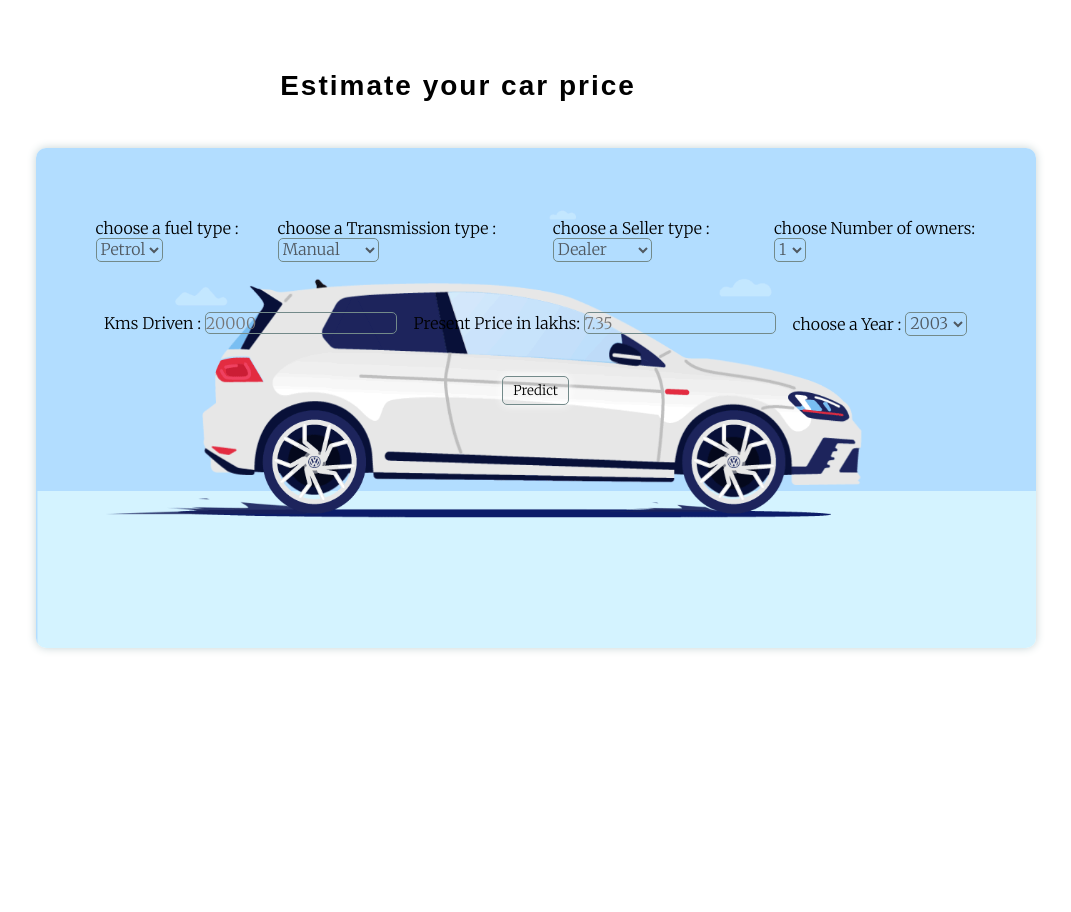
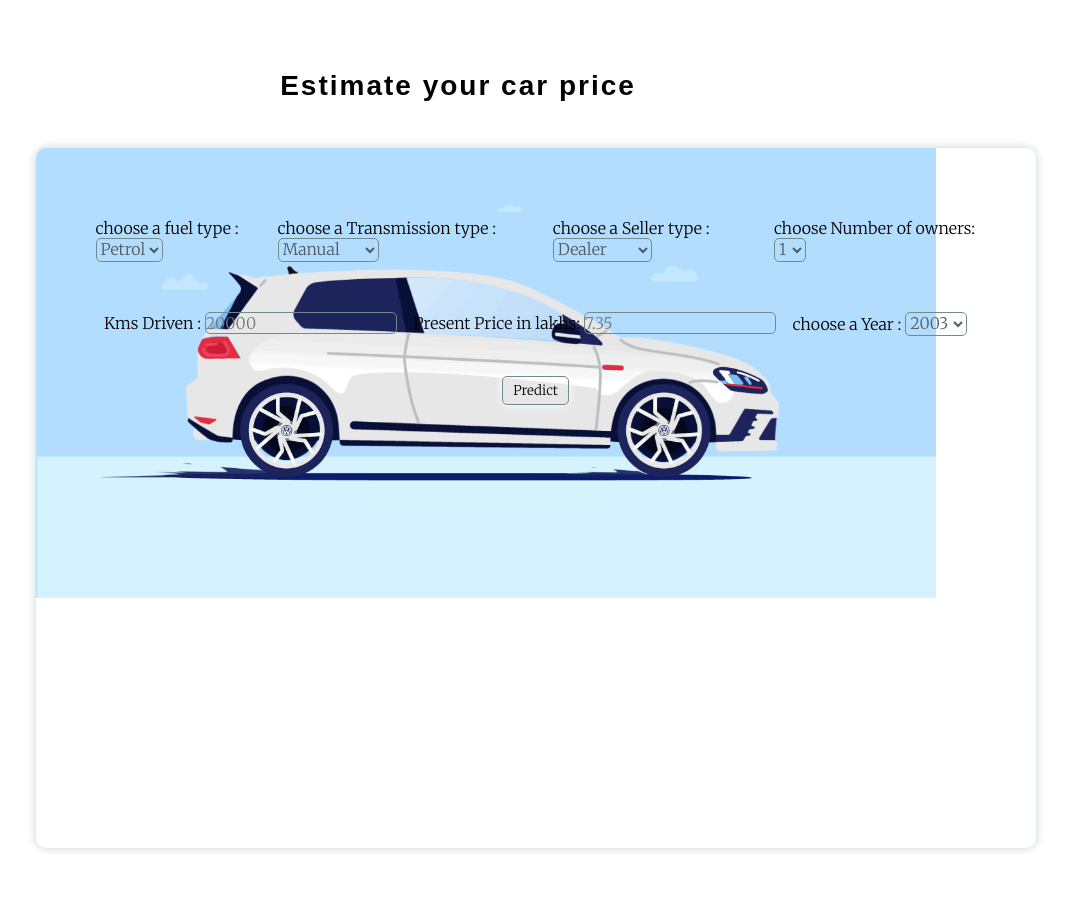
Before and after one commit to soumyadipghorai/car_price_prediction, a Flask app: page / in a window 1280 px wide. Shown: the whole page, without its empty margins (182-1253 px from the left). Before the commit the page ends 652 px from the top, so only its background shows below. Run offline with Flask 2, Linux system fonts and the light colour scheme; parts of the project's set-up code (start-up, migrations or seed data) failed here and were passed over.

Commit message:
third commit

```diff
--- a/app.py
+++ b/app.py
@@ -5,7 +5,7 @@ import pickle
 
 app = Flask(__name__)
 
-model = pickle.load(open('model.PKL','rb'))
+model = pickle.load(open("C:/Users/Lenovo/Desktop/Visual Studio/end to end/car_price_prediction/model.pkl",'rb'))
 
 @app.route('/', methods = ['GET'])
 def index() :
@@ -41,10 +41,9 @@ def predict() :
         else :
             fuel_type = 2
 
-        # prediction = model.predict([[year, present_price, kms_driven, fuel_type, seller_type, transmission, owner]])
-        prediction = [0]
+        prediction = model.predict([[year, present_price, kms_driven, fuel_type, seller_type, transmission, owner]])
 
-        if prediction[0] < 0 :
+        if prediction < 0 :
             return render_template('index.html', prediction_value = "Sorry you can't sell this car")
 
         else :
--- a/static/styles/index.css
+++ b/static/styles/index.css
@@ -8,11 +8,11 @@
 
 .container{
     width: 1000px;
-    height: 500px;
+    height: 700px;
     margin: 2% 17% 5% 17%;
     border-radius: 10px;
     background-repeat: no-repeat;
-    background-size: 1000px;
+    background-size: 900px;
     box-shadow: 0px 0px 10px rgb(197, 211, 212);
 }
 
```
